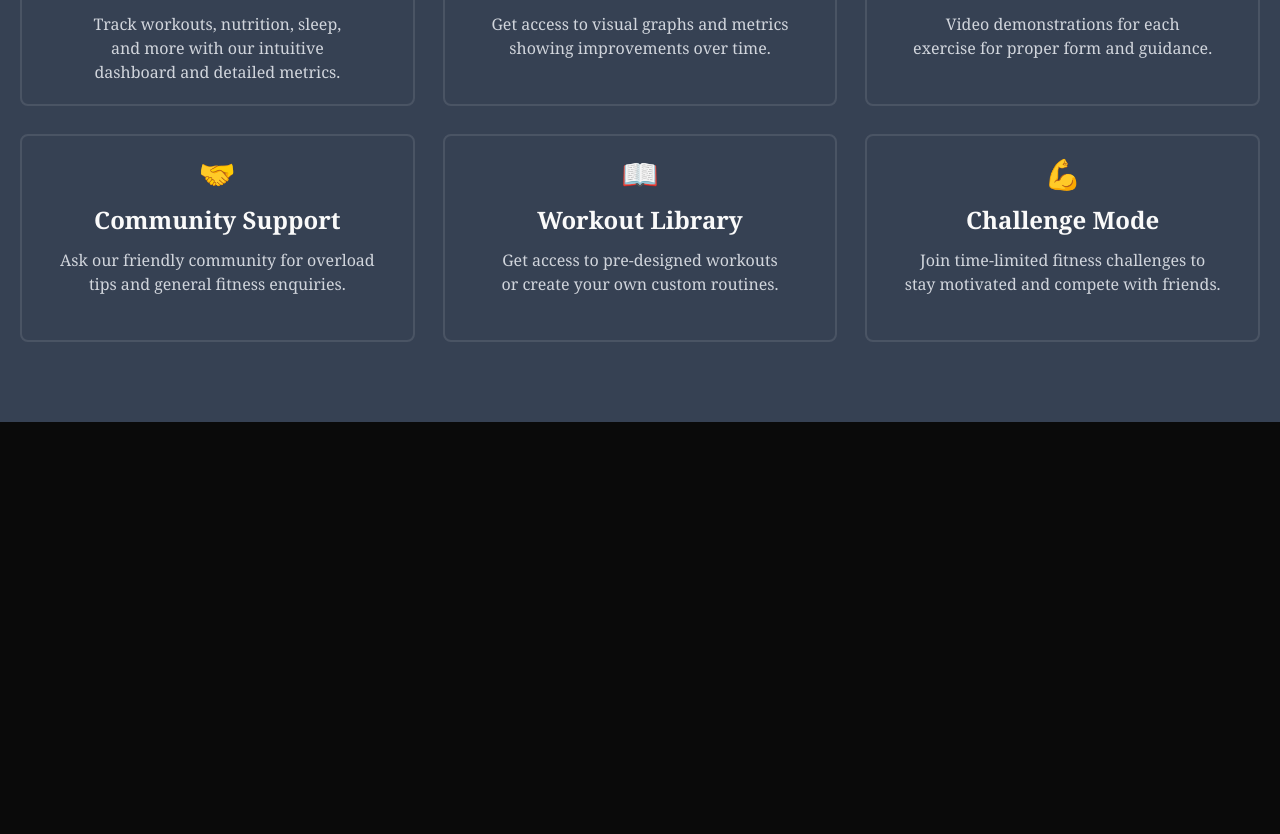
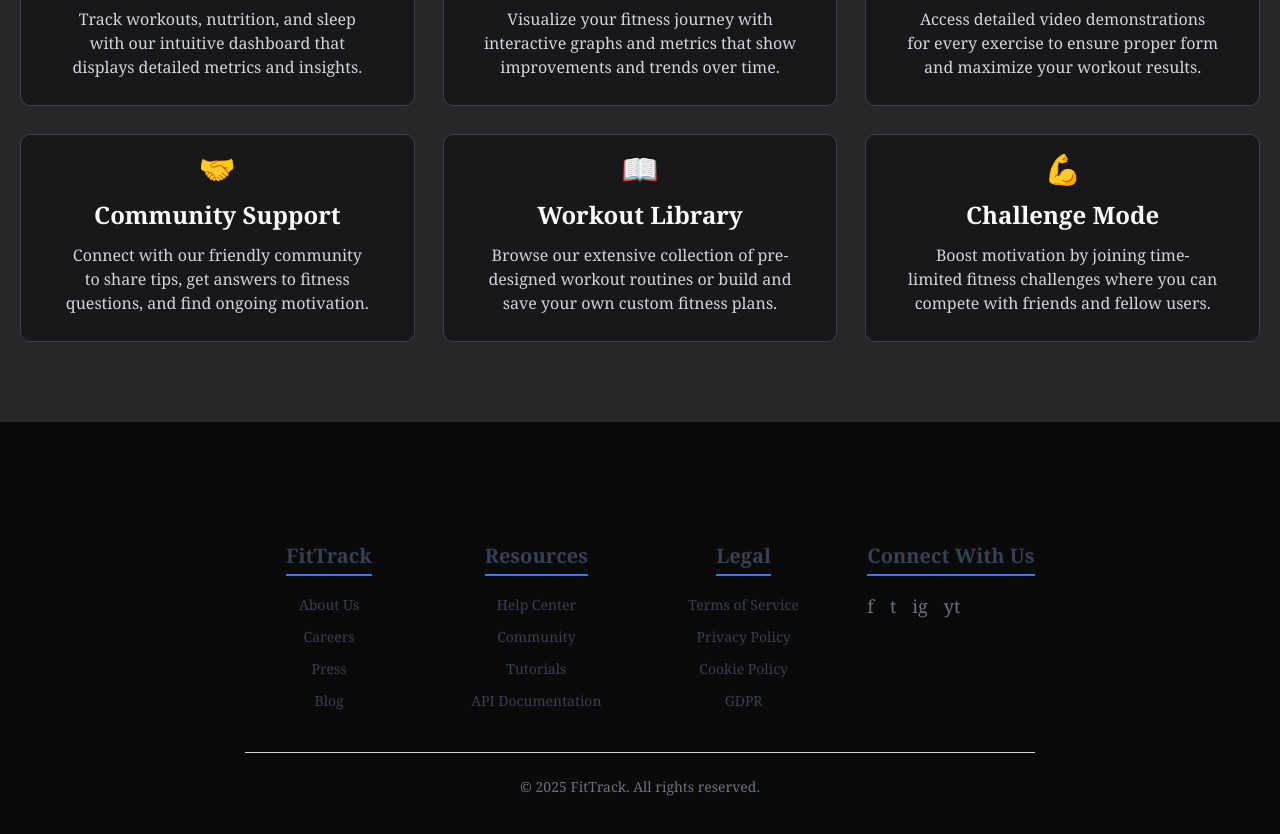
Before and after one commit to chongjie-6/FitTrack, a Next.js app: page / in a window 1280 px wide. Shown: the part 980-1814 px from the top of the page. Before the commit the page ends 1402 px from the top, so only its background shows below. Built offline with nearby package versions, Linux system fonts and the light colour scheme.

Commit message:
add the footer to the landing page

```diff
--- a/src/app/globals.css
+++ b/src/app/globals.css
@@ -166,11 +166,14 @@
   .input_field{
     @apply p-2 w-full border-2 rounded-xl
   }
+  .demo_container{
+    @apply flex flex-col items-center justify-center mx-auto space-y-20 text-center
+  }
   .landing_grid{
     @apply grid auto-rows-fr grid-cols-1 md:grid-cols-2 xl:grid-cols-3 gap-7
   }
   .landing_card{
-    @apply text-balance border-2 p-5 space-y-3 rounded-md overflow-auto h-full min-w-0
+    @apply text-balance space-y-3 overflow-auto h-full min-h-52 min-w-0 hover:shadow-xl hover:-translate-y-0.5 hover:scale-105 transition-all duration-75 bg-zinc-900 border border-zinc-700 rounded-lg p-4 hover:shadow-zinc-500
   }
 
 }
--- a/src/app/page.tsx
+++ b/src/app/page.tsx
@@ -1,76 +1,24 @@
+import Footer from "@/components/ui/footer";
+import { Header } from "@/components/ui/header";
+import LandingPageDemo from "@/components/ui/landing_page_demo";
 import LandingGrid from "@/components/ui/landing_page_grid";
-import Image from "next/image";
-import Link from "next/link";
-
 export default function LandingPage() {
   return (
     <>
-      <header className="top-0 left-0 right-0 bg-gray-300 shadow-md z-50 border-b-2 ">
-        <nav className="flex items-center justify-around h-16 sm:h-20">
-          <p className="text-xl sm:text-3xl font-bold">
-            <span className="text-blue-600">Fit</span>
-            <span className="text-red-600">Track</span>
-          </p>
-          <Link
-            href={"/login"}
-            className="btn p-3 border-2 bg-blue-200 rounded-full"
-          >
-            Login
-          </Link>
-        </nav>
-      </header>
+      <Header />
 
-      <div className="flex flex-col items-center justify-center mx-auto space-y-20 text-center">
+      <div className="demo_container">
         {/* Example of application and main headings */}
-        <section className="text-white flex flex-col md:flex-row mt-20 max-w-7xl justify-start items-start px-4">
-          <div className="space-y-5 text-center md:text-left md:w-1/2 mb-12 pr-5">
-            <h1 className="font-extrabold text-4xl md:text-5xl">
-              Track Your Fitness Journey Like Never Before
-            </h1>
-            <p className="text-md max-w-lg mx-auto md:mx-0">
-              FitTrack helps you monitor your workouts, nutrition, and progress
-              all in one place. Set goals, track achievements, and transform
-              your fitness journey.
-            </p>
-            <Link
-              href="/register"
-              className="btn px-6 py-3 border-2 bg-blue-200 text-black font-semibold rounded-full hover:bg-blue-300 transition-colors"
-            >
-              Sign Up For Free
-            </Link>
-          </div>
+        <LandingPageDemo />
 
-          <div className="relative w-full md:w-1/2 h-96 sm:h-112 md:h-96 lg:h-112">
-            <div className="hidden md:block relative h-full">
-              <Image
-                src={"/desktop.png"}
-                alt="Desktop App Preview"
-                className="object-contain object-top"
-                fill
-                sizes="(max-width: 768px) 100vw, 50vw"
-                priority
-              />
-            </div>
-
-            <div className="md:hidden relative h-full">
-              <Image
-                src={"/mobile.png"}
-                alt="Mobile App Preview"
-                className="object-contain object-top"
-                fill
-                sizes="100vw"
-                priority
-              />
-            </div>
-          </div>
-        </section>
-
-        <section className="bg-gray-700 w-full space-y-15 items-center flex flex-col py-20">
+        <section className="bg-zinc-800 w-full space-y-15 items-center flex flex-col py-20">
           <h2 className="font-extrabold text-4xl md:text-5xl">Features</h2>
           <div className="max-w-7xl px-5">
             <LandingGrid></LandingGrid>
           </div>
         </section>
+
+        <Footer></Footer>
       </div>
     </>
   );
--- /dev/null
+++ b/src/components/ui/footer.tsx
@@ -0,0 +1,104 @@
+import Link from "next/link";
+
+export default function Footer() {
+  return (
+    <footer className="text-gray-700 py-10 px-4">
+      <div className="max-w-screen-xl mx-auto">
+        <div className="grid grid-cols-2 xl:grid-cols-4 gap-10">
+          {/* FitTrack Column */}
+          <div>
+            <h3 className="text-xl font-semibold mb-4 border-b-2 border-blue-500 inline-block pb-1">
+              FitTrack
+            </h3>
+            <ul className="space-y-2">
+              {["About Us", "Careers", "Press", "Blog"].map((item, i) => (
+                <li key={i}>
+                  <Link
+                    href="#"
+                    className="text-sm hover:text-blue-500 transition-colors"
+                  >
+                    {item}
+                  </Link>
+                </li>
+              ))}
+            </ul>
+          </div>
+
+          {/* Resources Column */}
+          <div>
+            <h3 className="text-xl font-semibold mb-4 border-b-2 border-blue-500 inline-block pb-1">
+              Resources
+            </h3>
+            <ul className="space-y-2">
+              {[
+                "Help Center",
+                "Community",
+                "Tutorials",
+                "API Documentation",
+              ].map((item, i) => (
+                <li key={i}>
+                  <Link
+                    href="#"
+                    className="text-sm hover:text-blue-500 transition-colors"
+                  >
+                    {item}
+                  </Link>
+                </li>
+              ))}
+            </ul>
+          </div>
+
+          {/* Legal Column */}
+          <div>
+            <h3 className="text-xl font-semibold mb-4 border-b-2 border-blue-500 inline-block pb-1">
+              Legal
+            </h3>
+            <ul className="space-y-2">
+              {[
+                "Terms of Service",
+                "Privacy Policy",
+                "Cookie Policy",
+                "GDPR",
+              ].map((item, i) => (
+                <li key={i}>
+                  <Link
+                    href="#"
+                    className="text-sm hover:text-blue-500 transition-colors"
+                  >
+                    {item}
+                  </Link>
+                </li>
+              ))}
+            </ul>
+          </div>
+
+          {/* Socials Column */}
+          <div>
+            <h3 className="text-xl font-semibold mb-4 border-b-2 border-blue-500 inline-flex pb-1">
+              Connect With Us
+            </h3>
+            <div className="flex gap-4 text-gray-500 text-lg">
+              <Link href="#" className="hover:text-blue-500 transition-colors">
+                f
+              </Link>
+              <Link href="#" className="hover:text-blue-500 transition-colors">
+                t
+              </Link>
+              <Link href="#" className="hover:text-blue-500 transition-colors">
+                ig
+              </Link>
+              <Link href="#" className="hover:text-blue-500 transition-colors">
+                yt
+              </Link>
+            </div>
+          </div>
+        </div>
+
+        {/* Footer Bottom */}
+        <div className="mt-10 pt-6 border-t border-gray-300 text-center text-sm text-gray-500">
+          &copy; 2025 FitTrack. All rights reserved.
+        </div>
+      </div>
+    </footer>
+  );
+}
--- /dev/null
+++ b/src/components/ui/header.tsx
@@ -0,0 +1,16 @@
+import Link from "next/link";
+import React from "react";
+
+export function Header() {
+  return <header className="top-0 left-0 right-0 bg-gray-300 shadow-md z-50 border-b-2 ">
+        <nav className="flex items-center justify-around h-16 sm:h-20">
+          <p className="text-xl sm:text-3xl font-bold">
+            <span className="text-blue-600">Fit</span>
+            <span className="text-red-600">Track</span>
+          </p>
+          <Link href={"/login"} className="btn p-3 border-2 bg-blue-200 rounded-full">
+            Login
+          </Link>
+        </nav>
+      </header>;
+}
--- /dev/null
+++ b/src/components/ui/landing_page_demo.tsx
@@ -0,0 +1,50 @@
+import React from "react";
+import Image from "next/image";
+import Link from 'next/link';
+
+export default function LandingPageDemo() {
+  return (
+    <section className="text-white flex flex-col md:flex-row mt-20 max-w-7xl justify-start items-start px-4">
+      <div className="space-y-5 text-center md:text-left md:w-1/2 mb-12 pr-5">
+        <h1 className="font-extrabold text-4xl md:text-5xl">
+          Track Your Fitness Journey Like Never Before
+        </h1>
+        <p className="text-md max-w-lg mx-auto md:mx-0">
+          FitTrack helps you monitor your workouts, nutrition, and progress all
+          in one place. Set goals, track achievements, and transform your
+          fitness journey.
+        </p>
+        <Link
+          href="/register"
+          className="btn px-6 py-3 border-2 bg-blue-200 text-black font-semibold rounded-full hover:bg-blue-300 transition-colors"
+        >
+          Sign Up For Free
+        </Link>
+      </div>
+
+      <div className="relative w-full md:w-1/2 h-96 sm:h-112 md:h-96 lg:h-112">
+        <div className="hidden md:block relative h-full">
+          <Image
+            src={"/desktop.png"}
+            alt="Desktop App Preview"
+            className="object-contain object-top"
+            fill
+            sizes="(max-width: 768px) 100vw, 50vw"
+            priority
+          />
+        </div>
+
+        <div className="md:hidden relative h-full">
+          <Image
+            src={"/mobile.png"}
+            alt="Mobile App Preview"
+            className="object-contain object-top"
+            fill
+            sizes="100vw"
+            priority
+          />
+        </div>
+      </div>
+    </section>
+  );
+}
--- a/src/components/ui/landing_page_grid.tsx
+++ b/src/components/ui/landing_page_grid.tsx
@@ -6,46 +6,46 @@ const CARD_INFO = [
     icon: "🏋️",
     title: "Comprehensive Tracking",
     description:
-      "Track workouts, nutrition, sleep, and more with our intuitive dashboard and detailed metrics.",
+      "Track workouts, nutrition, and sleep with our intuitive dashboard that displays detailed metrics and insights.",
   },
   {
     id: 2,
     title: "Progress Tracking",
     icon: "📊",
     description:
-      "Get access to visual graphs and metrics showing improvements over time.",
+      "Visualize your fitness journey with interactive graphs and metrics that show improvements and trends over time.",
   },
   {
     id: 3,
     icon: "📹",
     title: "Video Demonstrations",
     description:
-      "Video demonstrations for each exercise for proper form and guidance.",
+      "Access detailed video demonstrations for every exercise to ensure proper form and maximize your workout results.",
   },
   {
     id: 4,
     icon: "🤝",
     title: "Community Support",
     description:
-      "Ask our friendly community for overload tips and general fitness enquiries.",
+      "Connect with our friendly community to share tips, get answers to fitness questions, and find ongoing motivation.",
   },
   {
     id: 5,
     title: "Workout Library",
     icon: "📖",
     description:
-      "Get access to pre-designed workouts or create your own custom routines.",
+      "Browse our extensive collection of pre-designed workout routines or build and save your own custom fitness plans.",
   },
   {
     id: 6,
     title: "Challenge Mode",
     icon: "💪",
     description:
-      "Join time-limited fitness challenges to stay motivated and compete with friends.",
+      "Boost motivation by joining time-limited fitness challenges where you can compete with friends and fellow users.",
   },
 ];
 
-export default function LandingGrid() {
+export default function   LandingGrid() {
   return (
     <div className="landing_grid">
       {CARD_INFO.map((card) => (
```
